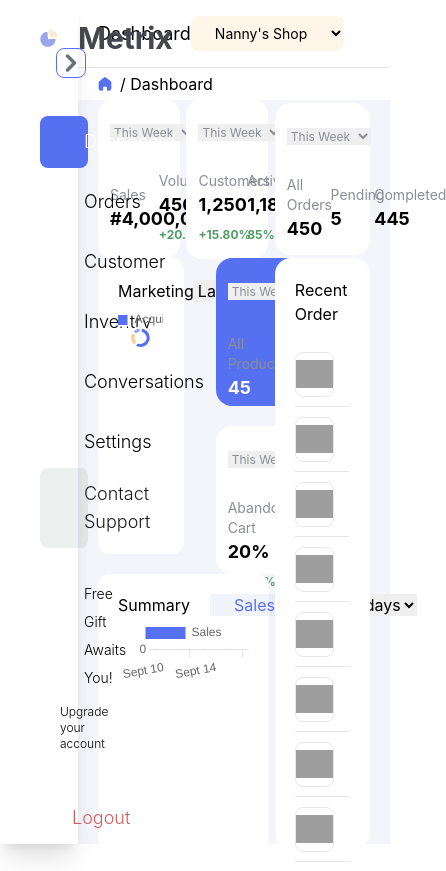
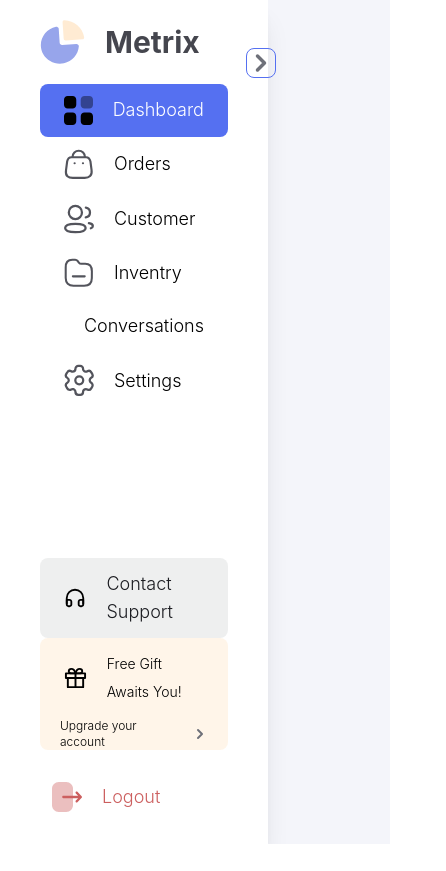
Before and after one commit to Jamleads/Metrix-react-app, a React (Vite) app: page / in a window 390 px wide. Shown: the whole page, 446 px wide, since content can reach past the window. After the commit the page ends 844 px from the top, so only its background shows below. Built offline with nearby package versions, Linux system fonts and the light colour scheme; grey boxes are pictures that could not be loaded.

Commit message:
responsiveness

```diff
--- a/src/App.jsx
+++ b/src/App.jsx
@@ -13,7 +13,7 @@ function App() {
   const router = createBrowserRouter(
     createRoutesFromElements(
       <Route path="/" element={<Sidebar />}>
-        <Route index element={<Dashboard />}></Route>
+        {/* <Route index element={<Dashboard />}></Route> */}
         <Route path="/conversations" element={<Conversations />}></Route>
       </Route>
     )
--- a/src/Components/Sidebar.jsx
+++ b/src/Components/Sidebar.jsx
@@ -22,11 +22,15 @@ const Sidebar = () => {
     <div className="bg-[#F4F5FA] flex w-full h-screen">
       <div
         className={`sidebar flex flex-col ${
-          !open ? "w-[8%]" : "w-[20%]"
-        } w-[20%] bg-[#ffffff] h-screen py-5 shadow-xl relative`}
+          open ? "lg:w-[20%] w-[75%]" : "lg:w-[8%] w-[5%]"
+        } w-[20%] bg-mainWhite h-screen py-5 shadow-xl relative`}
       >
-        <div className="pb-5 pr-5 pl-10">
-          <div className="brand flex items-center">
+        <div className="lg:pb-5 pr-5 pl-10">
+          <div
+            className={`brand flex items-center ${
+              !open ? "lg:block hidden" : "block"
+            } `}
+          >
             <img src={metrixLogo} className="logo" alt="React logo" />
             <h2
               className={`ml-5 text-3xl font-bold text-mainBlack ${
@@ -36,6 +40,7 @@ const Sidebar = () => {
               Metrix
             </h2>
           </div>
+
           <div
             className={`toogle h-[30px] w-[30px] border-actionBlue border-[1px] flex items-center rounded-lg absolute top-12 -right-2 ${
               !open && "rotate-180"
@@ -49,34 +54,87 @@ const Sidebar = () => {
         <div
           className={`sidebar-menu ${
             open ? "px-10" : "px-5"
-          }  mt-10 flex flex-col gap-2`}
+          }  lg:mt-10 mt-5 flex flex-col lg:gap-2`}
         >
           <MenuLink
             avata={dashboard}
             title={!open ? "" : "Dashboard"}
-            style={location.pathname === "/" ? "active" : ""}
+            style={
+              location.pathname === "/"
+                ? `active ${!open ? "lg:block hidden" : "block"}`
+                : ""
+            }
             to="/"
           />
-          <MenuLink avata={orders} title={!open ? "" : "Orders"} />
-          <MenuLink avata={userIcon} title={!open ? "" : "Customer"} />
-          <MenuLink avata={folderIcon} title={!open ? "" : "Inventry"} />
+
+          <MenuLink
+            avata={orders}
+            title={!open ? "" : "Orders"}
+            style={
+              location.pathname === "/orders"
+                ? `active ${!open ? "lg:block hidden" : "block"}`
+                : ""
+            }
+          />
+
+          <MenuLink
+            avata={userIcon}
+            title={!open ? "" : "Customer"}
+            style={
+              location.pathname === "/customer"
+                ? `active ${!open ? "lg:block hidden" : "block"}`
+                : ""
+            }
+          />
+
+          <MenuLink
+            avata={folderIcon}
+            title={!open ? "" : "Inventry"}
+            style={
+              location.pathname === "/inventry"
+                ? `active ${!open ? "lg:block hidden" : "block"}`
+                : ""
+            }
+          />
+
           <MenuLink
             avata={chatIcon}
             title={!open ? "" : "Conversations"}
-            style={location.pathname === "/conversations" ? "active" : ""}
+            style={
+              location.pathname === "/conversations"
+                ? `active ${!open ? "lg:block hidden" : "block"}`
+                : ""
+            }
             to="/conversations"
           />
-          <MenuLink avata={settingsIcon} title={!open ? "" : "Settings"} />
+
+          <MenuLink
+            avata={settingsIcon}
+            title={!open ? "" : "Settings"}
+            style={
+              location.pathname === "/settings"
+                ? `active ${!open ? "lg:block hidden" : "block"}`
+                : ""
+            }
+          />
         </div>
 
-        <div className="sidebar-footer mt-auto px-10">
+        <div className={`sidebar-footer mt-auto ${open ? "px-10" : "px-5"}`}>
           <MenuLink
             avata={headphoneIcon}
             title={!open ? "" : "Contact Support"}
-            style="sidebar-footer-support"
+            style={
+              location.pathname === "/support"
+                ? `active ${!open ? "lg:block hidden" : "block"}`
+                : "sidebar-footer-support"
+            }
           />
 
-          <div className="bg-secondary mt-5 rounded-lg">
+          <div
+            className={`bg-secondary lg:mt-5 rounded-lg ${
+              !open ? "lg:block hidden" : "block"
+            }`}
+          >
             <MenuLink
               avata={giftIcon}
               title={!open ? "" : "Free Gift Awaits You!"}
@@ -85,7 +143,9 @@ const Sidebar = () => {
 
             <a href="#">
               <div
-                className={`flex items-center px-5 pb-5 ${!open && "hidden"}`}
+                className={`flex items-center px-5 lg:pb-5 ${
+                  !open && "hidden"
+                }`}
               >
                 <p className="text-xs font-light">Upgrade your account</p>
                 <img src={rightIcon} alt="chevron-right" className="ml-5" />
@@ -106,7 +166,11 @@ const Sidebar = () => {
         </div>
       </div>
 
-      <main className={`${open ? "w-[80%]" : "w-[90%]"}  h-screen`}>
+      <main
+        className={`${
+          open ? "lg:w-[80%] w-full" : "lg:w-[92%] w-full"
+        }  h-screen`}
+      >
         <Outlet />
       </main>
     </div>
```
